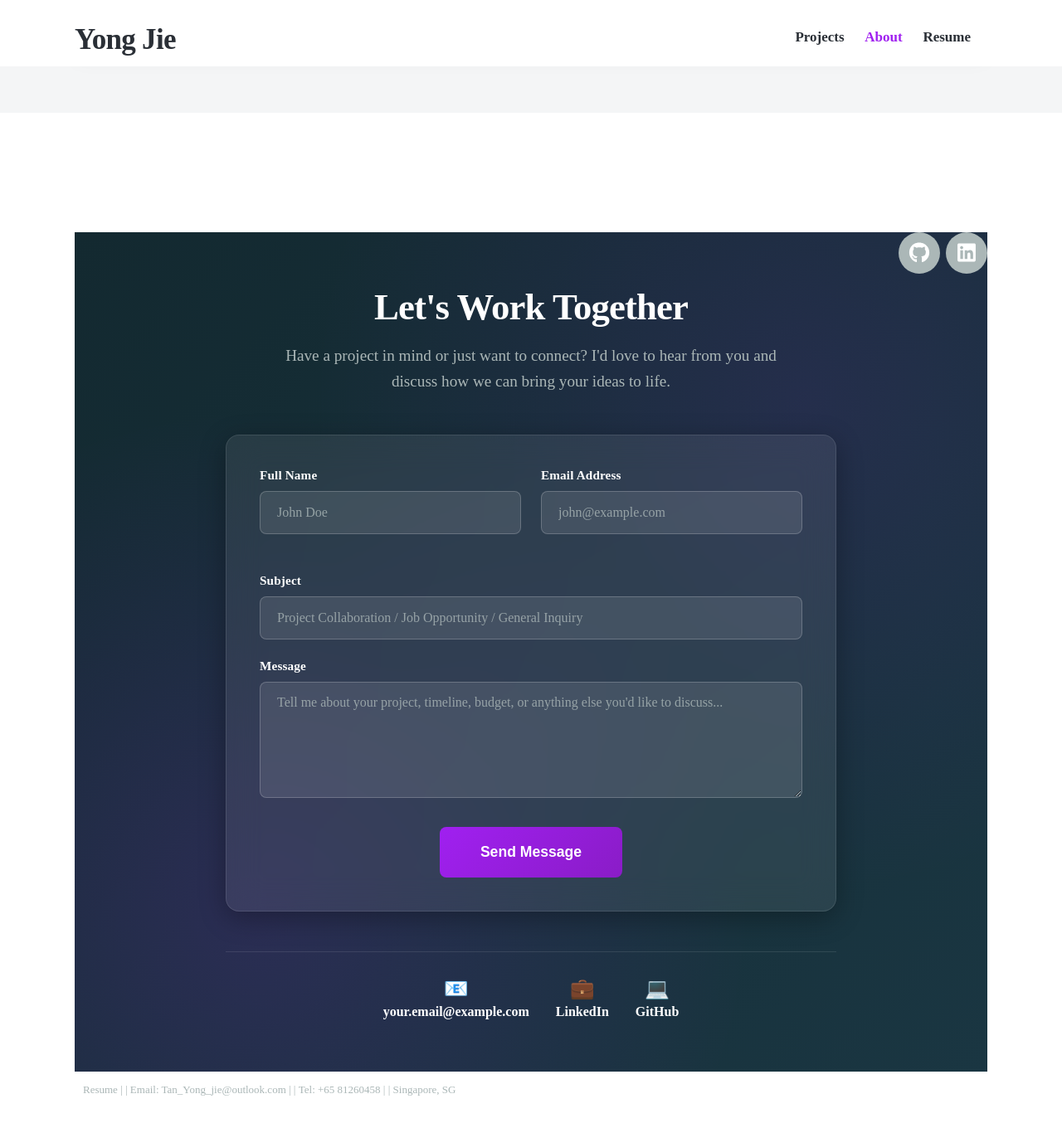
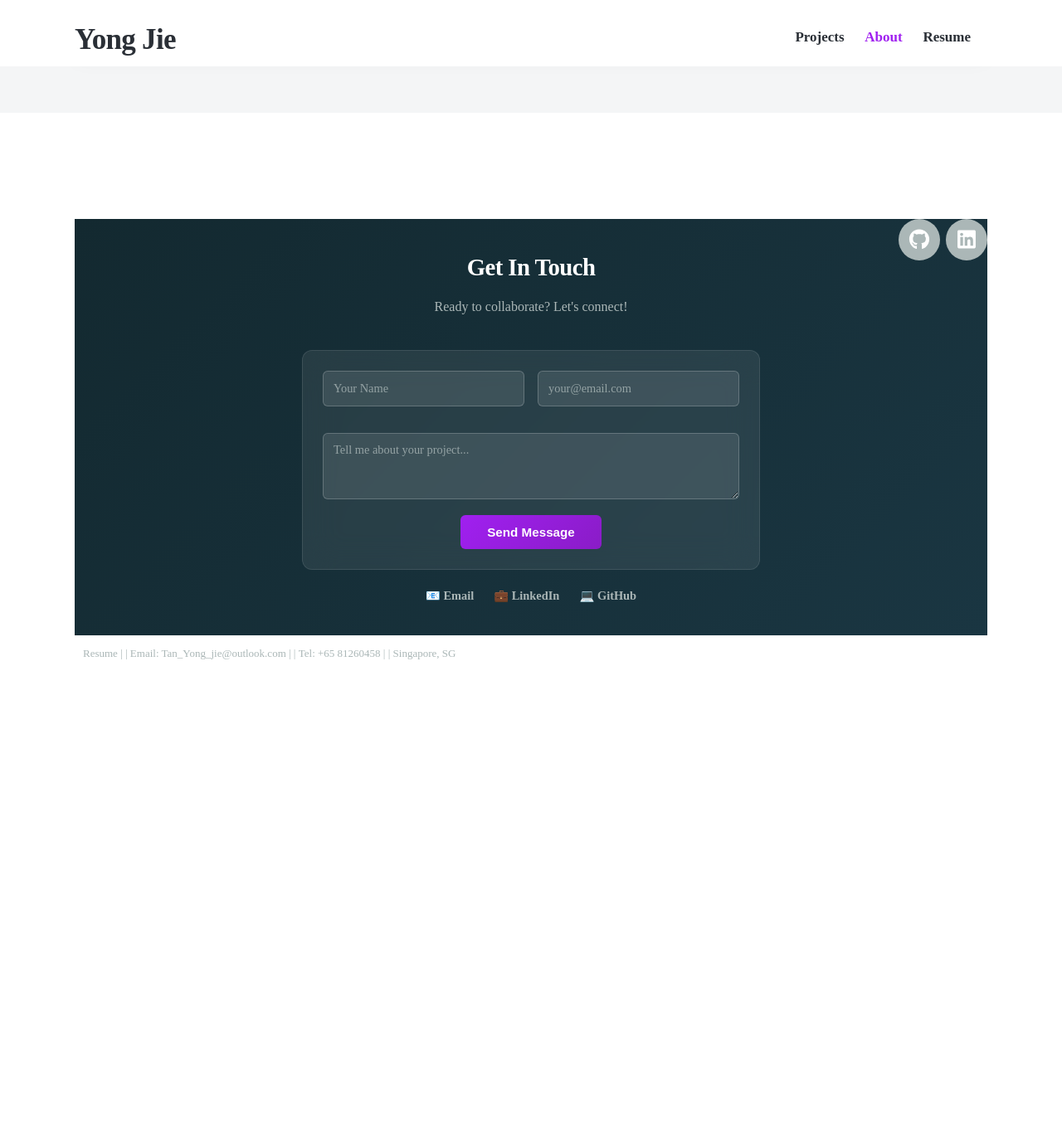
Before and after one commit to YongJiee/YongJiee.github.io, a Jekyll site: the page built from _pages/about.md, in a window 1280 px wide and 1400 px high, scrolled down 974 px. Shown: the top 1360 px of the window at 83% size. Built offline with Jekyll 4.4.1, drawn with Linux system fonts in a browser that asks for light colours; nearby versions of some CDN libraries; after the commit the page ends 1848 px from its top, so only the background shows below that.

Commit message:
Testing form

```diff
--- a/_data/settings.yml
+++ b/_data/settings.yml
@@ -19,47 +19,30 @@ footer_settings:
   footer_tagline: |
     <div class="bottom-contact">
       <div class="container">
-        <h2>Let's Work Together</h2>
-        <p class="subtitle">Have a project in mind or just want to connect? I'd love to hear from you and discuss how we can bring your ideas to life.</p>
+        <h3>Get In Touch</h3>
+        <p class="subtitle">Ready to collaborate? Let's connect!</p>
 
-        <form class="contact-form" action="mailto:your.email@example.com" method="post" enctype="text/plain">
+        <form class="contact-form" id="contactForm">
           <div class="form-row">
             <div class="form-group">
-              <label for="name">Full Name</label>
-              <input type="text" id="name" name="name" placeholder="John Doe" required>
+              <input type="text" id="name" name="name" placeholder="Your Name" required>
             </div>
             <div class="form-group">
-              <label for="email">Email Address</label>
-              <input type="email" id="email" name="email" placeholder="john@example.com" required>
+              <input type="email" id="email" name="email" placeholder="your@email.com" required>
             </div>
           </div>
 
           <div class="form-group">
-            <label for="subject">Subject</label>
-            <input type="text" id="subject" name="subject" placeholder="Project Collaboration / Job Opportunity / General Inquiry">
-          </div>
-
-          <div class="form-group">
-            <label for="message">Message</label>
-            <textarea id="message" name="message" placeholder="Tell me about your project, timeline, budget, or anything else you'd like to discuss..." required></textarea>
+            <textarea id="message" name="message" placeholder="Tell me about your project..." required></textarea>
           </div>
 
           <button type="submit" class="submit-btn">Send Message</button>
         </form>
 
-        <div class="contact-info">
-          <div class="contact-info-item">
-            <div class="icon">📧</div>
-            <div><a href="mailto:your.email@example.com">your.email@example.com</a></div>
-          </div>
-          <div class="contact-info-item">
-            <div class="icon">💼</div>
-            <div><a href="https://www.linkedin.com/in/yong-jie-tan/" target="_blank">LinkedIn</a></div>
-          </div>
-          <div class="contact-info-item">
-            <div class="icon">💻</div>
-            <div><a href="https://github.com/YongJiee" target="_blank">GitHub</a></div>
-          </div>
+        <div class="contact-links">
+          <a href="mailto:your.email@example.com" class="contact-link">📧 Email</a>
+          <a href="https://www.linkedin.com/in/yong-jie-tan/" target="_blank" class="contact-link">💼 LinkedIn</a>
+          <a href="https://github.com/YongJiee" target="_blank" class="contact-link">💻 GitHub</a>
         </div>
       </div>
     </div>
@@ -217,95 +200,65 @@ advanced_settings:
       color: #7f1d1d;
     }
 
-    /* Bottom Contact Form */
+    /* Bottom Contact Form - Compact Version */
     .bottom-contact {
       background: linear-gradient(135deg, #132930 0%, #1a3642 100%);
-      padding: 4rem 0;
-      margin-top: 4rem;
-      position: relative;
-      overflow: hidden;
-    }
-
-    .bottom-contact::before {
-      content: '';
-      position: absolute;
-      top: 0;
-      left: 0;
-      right: 0;
-      bottom: 0;
-      background:
-        radial-gradient(circle at 20% 80%, rgba(160, 32, 240, 0.15) 0%, transparent 50%),
-        radial-gradient(circle at 80% 20%, rgba(160, 32, 240, 0.1) 0%, transparent 50%);
-      pointer-events: none;
+      padding: 2.5rem 0;
+      margin-top: 3rem;
     }
 
     .bottom-contact .container {
-      max-width: 800px;
+      max-width: 600px;
       margin: 0 auto;
-      padding: 0 2rem;
-      position: relative;
-      z-index: 1;
+      padding: 0 1.5rem;
     }
 
-    .bottom-contact h2 {
+    .bottom-contact h3 {
       color: #ffffff;
       text-align: center;
-      margin-bottom: 1rem;
-      font-size: 2.8rem;
+      margin-bottom: 0.5rem;
+      font-size: 1.8rem;
       font-weight: 700;
-      letter-spacing: -0.02em;
     }
 
     .bottom-contact .subtitle {
       color: #ABB7B7;
       text-align: center;
-      margin-bottom: 3rem;
-      font-size: 1.2rem;
-      max-width: 600px;
-      margin-left: auto;
-      margin-right: auto;
+      margin-bottom: 2rem;
+      font-size: 1rem;
     }
 
     .contact-form {
       background: rgba(255, 255, 255, 0.08);
-      padding: 2.5rem;
-      border-radius: 16px;
+      padding: 1.5rem;
+      border-radius: 12px;
       backdrop-filter: blur(20px);
       border: 1px solid rgba(255, 255, 255, 0.1);
-      box-shadow: 0 8px 32px rgba(0, 0, 0, 0.3);
+      margin-bottom: 1.5rem;
     }
 
     .form-row {
       display: flex;
-      gap: 1.5rem;
-      margin-bottom: 1.5rem;
+      gap: 1rem;
+      margin-bottom: 1rem;
     }
 
     .form-group {
       flex: 1;
-      margin-bottom: 1.5rem;
-    }
-
-    .form-group label {
-      display: block;
-      margin-bottom: 0.75rem;
-      color: #ffffff;
-      font-weight: 600;
-      font-size: 0.95rem;
-      letter-spacing: 0.01em;
+      margin-bottom: 1rem;
     }
 
     .form-group input,
     .form-group textarea {
       width: 100%;
-      padding: 1rem 1.25rem;
+      padding: 0.75rem;
       background: rgba(255, 255, 255, 0.1);
       border: 1px solid rgba(255, 255, 255, 0.2);
-      border-radius: 8px;
+      border-radius: 6px;
       color: #ffffff;
       font-family: "Muli", serif;
-      font-size: 1rem;
-      transition: all 0.3s cubic-bezier(0.4, 0, 0.2, 1);
+      font-size: 0.9rem;
+      transition: all 0.3s ease;
       box-sizing: border-box;
     }
 
@@ -320,85 +273,60 @@ advanced_settings:
       outline: none;
       border-color: #a020f0;
       background: rgba(255, 255, 255, 0.15);
-      box-shadow: 0 0 0 3px rgba(160, 32, 240, 0.25);
-      transform: translateY(-1px);
+      box-shadow: 0 0 0 2px rgba(160, 32, 240, 0.25);
     }
 
     .form-group textarea {
       resize: vertical;
-      min-height: 140px;
+      min-height: 80px;
       font-family: inherit;
     }
 
     .submit-btn {
       background: linear-gradient(135deg, #a020f0 0%, #8a1cc7 100%);
       color: white;
-      padding: 1.25rem 3rem;
+      padding: 0.75rem 2rem;
       border: none;
-      border-radius: 8px;
+      border-radius: 6px;
       font-weight: 600;
-      font-size: 1.1rem;
+      font-size: 0.95rem;
       cursor: pointer;
-      transition: all 0.3s cubic-bezier(0.4, 0, 0.2, 1);
+      transition: all 0.3s ease;
       display: block;
-      margin: 2rem auto 0;
-      min-width: 220px;
-      position: relative;
-      overflow: hidden;
-    }
-
-    .submit-btn::before {
-      content: '';
-      position: absolute;
-      top: 0;
-      left: -100%;
-      width: 100%;
-      height: 100%;
-      background: linear-gradient(90deg, transparent, rgba(255, 255, 255, 0.2), transparent);
-      transition: left 0.5s;
+      margin: 0 auto;
+      min-width: 160px;
     }
 
     .submit-btn:hover {
-      transform: translateY(-3px);
-      box-shadow: 0 12px 35px rgba(160, 32, 240, 0.4);
+      transform: translateY(-2px);
+      box-shadow: 0 8px 25px rgba(160, 32, 240, 0.3);
     }
 
-    .submit-btn:hover::before {
-      left: 100%;
+    .submit-btn:disabled {
+      opacity: 0.7;
+      cursor: not-allowed;
+      transform: none;
     }
 
-    .submit-btn:active {
-      transform: translateY(-1px);
+    /* Contact Links */
+    .contact-links {
+      display: flex;
+      justify-content: center;
+      gap: 1.5rem;
+      flex-wrap: wrap;
     }
 
-    /* Contact Info Section */
-    .contact-info {
+    .contact-link {
+      color: #ABB7B7;
+      text-decoration: none;
+      font-size: 0.9rem;
+      transition: color 0.3s ease;
       display: flex;
-      justify-content: center;
-      gap: 2rem;
-      margin-top: 3rem;
-      padding-top: 2rem;
-      border-top: 1px solid rgba(255, 255, 255, 0.1);
+      align-items: center;
+      gap: 0.3rem;
     }
 
-    .contact-info-item {
-      text-align: center;
-      color: #ABB7B7;
-    }
-
-    .contact-info-item .icon {
-      font-size: 1.5rem;
-      margin-bottom: 0.5rem;
-      color: #a020f0;
-    }
-
-    .contact-info-item a {
-      color: #ffffff;
-      text-decoration: none;
-      transition: color 0.3s ease;
-    }
-
-    .contact-info-item a:hover {
+    .contact-link:hover {
       color: #a020f0;
     }
 
@@ -408,43 +336,73 @@ advanced_settings:
         gap: 0;
       }
 
+      .bottom-contact {
+        padding: 2rem 0;
+      }
+
       .bottom-contact .container {
         padding: 0 1rem;
       }
 
       .contact-form {
-        padding: 2rem 1.5rem;
+        padding: 1.25rem;
       }
 
-      .bottom-contact h2 {
-        font-size: 2.2rem;
-      }
-
-      .contact-info {
-        flex-direction: column;
+      .contact-links {
         gap: 1rem;
       }
 
       .submit-btn {
-        padding: 1rem 2rem;
-        font-size: 1rem;
+        width: 100%;
         min-width: auto;
-        width: 100%;
-      }
-    }
-
-    @media (max-width: 480px) {
-      .bottom-contact {
-        padding: 3rem 0;
-      }
-
-      .bottom-contact h2 {
-        font-size: 1.8rem;
-      }
-
-      .contact-form {
-        padding: 1.5rem 1rem;
       }
     }
   header_js: ""
-  footer_js: ""
+  footer_js: |
+    <script>
+    // Simple form handling without mailto
+    document.addEventListener('DOMContentLoaded', function() {
+      const form = document.getElementById('contactForm');
+      if (form) {
+        form.addEventListener('submit', function(e) {
+          e.preventDefault();
+
+          const name = document.getElementById('name').value;
+          const email = document.getElementById('email').value;
+          const message = document.getElementById('message').value;
+
+          if (!name || !email || !message) {
+            alert('Please fill in all fields.');
+            return;
+          }
+
+          const submitBtn = form.querySelector('.submit-btn');
+          const originalText = submitBtn.textContent;
+
+          // Show sending state
+          submitBtn.textContent = 'Sending...';
+          submitBtn.disabled = true;
+
+          // Create email body
+          const emailBody = `Name: ${name}%0D%0AEmail: ${email}%0D%0A%0D%0AMessage:%0D%0A${message}`;
+          const subject = `Portfolio Contact from ${name}`;
+
+          // Open email client (more reliable than form mailto)
+          window.location.href = `mailto:your.email@example.com?subject=${encodeURIComponent(subject)}&body=${emailBody}`;
+
+          // Reset form after short delay
+          setTimeout(() => {
+            submitBtn.textContent = 'Message Sent!';
+            submitBtn.style.background = 'linear-gradient(135deg, #10b981, #059669)';
+            form.reset();
+
+            setTimeout(() => {
+              submitBtn.textContent = originalText;
+              submitBtn.style.background = 'linear-gradient(135deg, #a020f0, #8a1cc7)';
+              submitBtn.disabled = false;
+            }, 2000);
+          }, 1000);
+        });
+      }
+    });
+    </script>
```
